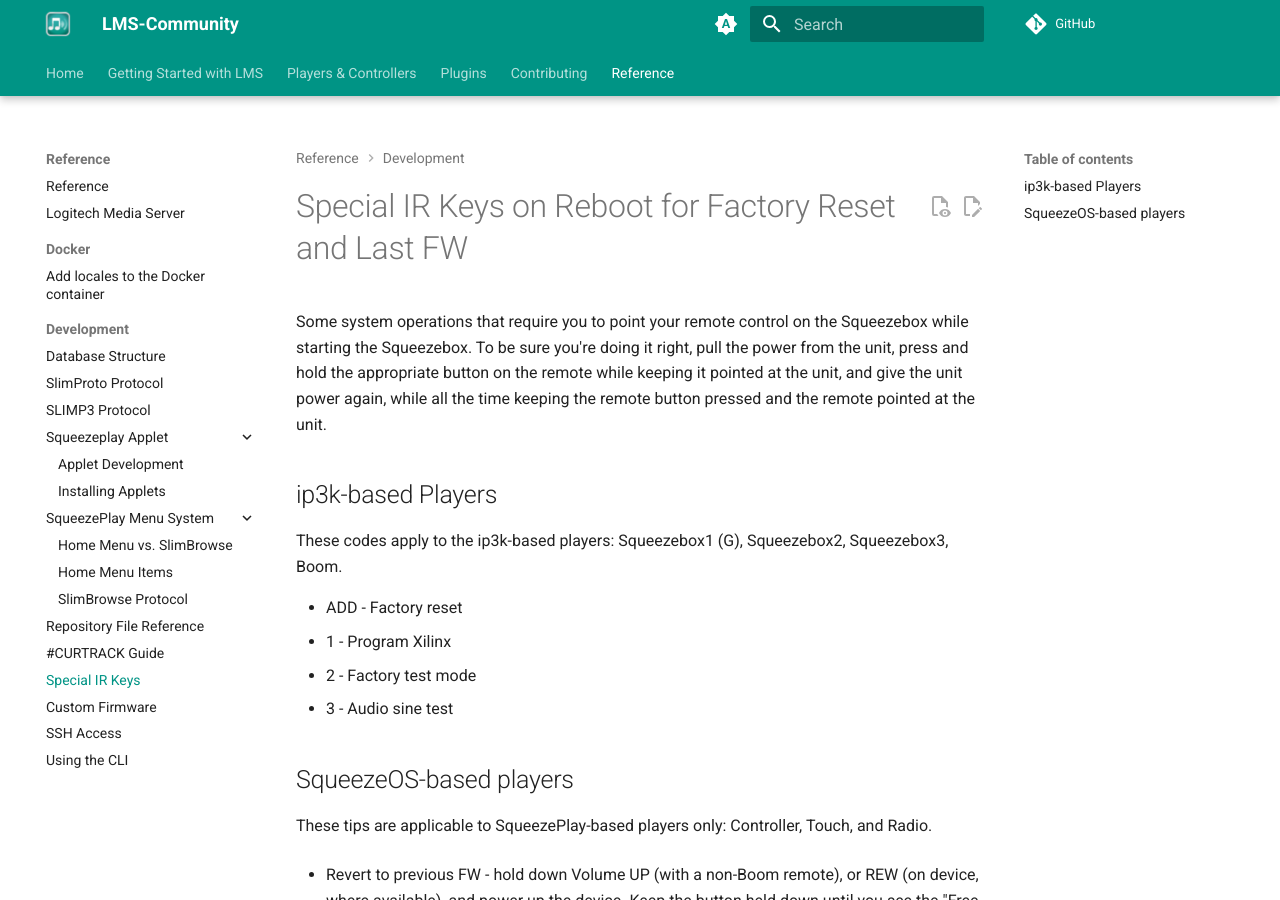
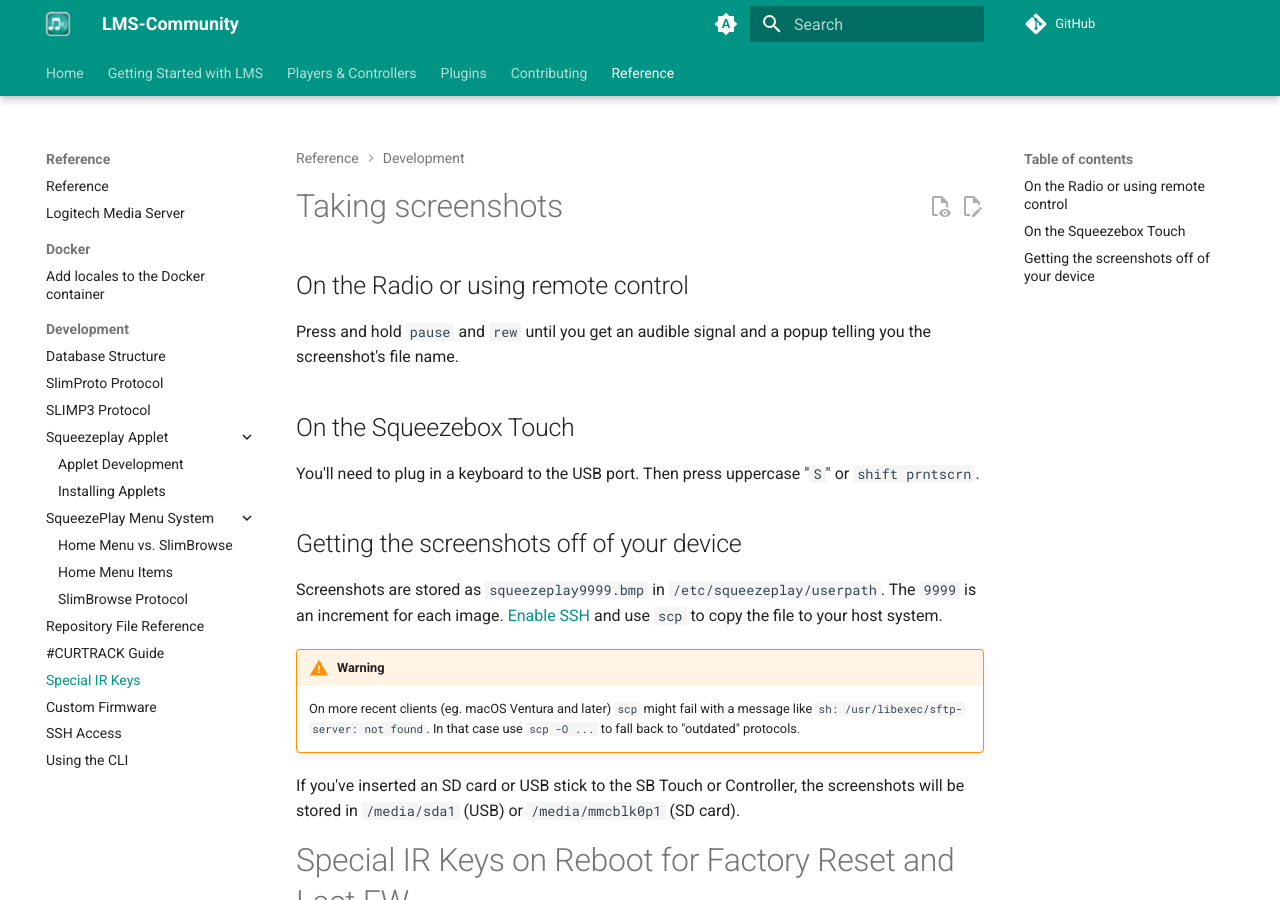
Before and after one commit to LMS-Community/lms-community.github.io, an MkDocs documentation site: the page built from docs/reference/special-ir-keys-reset.md, in a window 1280 px wide and 900 px high. Built offline with MkDocs 1.6.1 and Material for MkDocs 9.7.7, drawn with Linux system fonts in a browser that asks for light colours; comment, search, counter and statistics services are not loaded.

Commit message:
Update the migration guide with information about how to handle MySB connectivity issues.
Add instructions about how to take screenshots on the devices.

```diff
--- a/docs/reference/special-ir-keys-reset.md
+++ b/docs/reference/special-ir-keys-reset.md
@@ -2,6 +2,26 @@
 layout: default
 title: Special IR Keys
 ---
+
+# Taking screenshots
+
+## On the Radio or using remote control
+
+Press and hold `pause` and `rew` until you get an audible signal and a popup telling you the screenshot's file name.
+
+## On the Squeezebox Touch
+
+You'll need to plug in a keyboard to the USB port. Then press uppercase "`S`" or `shift prntscrn`.
+
+## Getting the screenshots off of your device
+
+Screenshots are stored as `squeezeplay9999.bmp` in `/etc/squeezeplay/userpath`. The `9999` is an increment for each image. [Enable SSH](enable-ssh.md) and use `scp` to copy the file to your host system.
+
+!!! warning
+    On more recent clients (eg. macOS Ventura and later) `scp` might fail with a message like `sh: /usr/libexec/sftp-server: not found`. In that case use `scp -O ...` to fall back to "outdated" protocols.
+
+If you've inserted an SD card or USB stick to the SB Touch or Controller, the screenshots will be stored in `/media/sda1` (USB) or `/media/mmcblk0p1` (SD card).
+
 
 # Special IR Keys on Reboot for Factory Reset and Last FW
 
```
Also changed, not shown: docs/getting-started/migrate-from-uesr-de.md (+4 -0 lines), docs/getting-started/migrate-from-uesr.md (+4 -0 lines), docs/getting-started/assets/uesr-migration/problem-connecting-mysb.png (added), docs/getting-started/assets/uesr-migration/verbindungsproblem-mysb.png (added).
